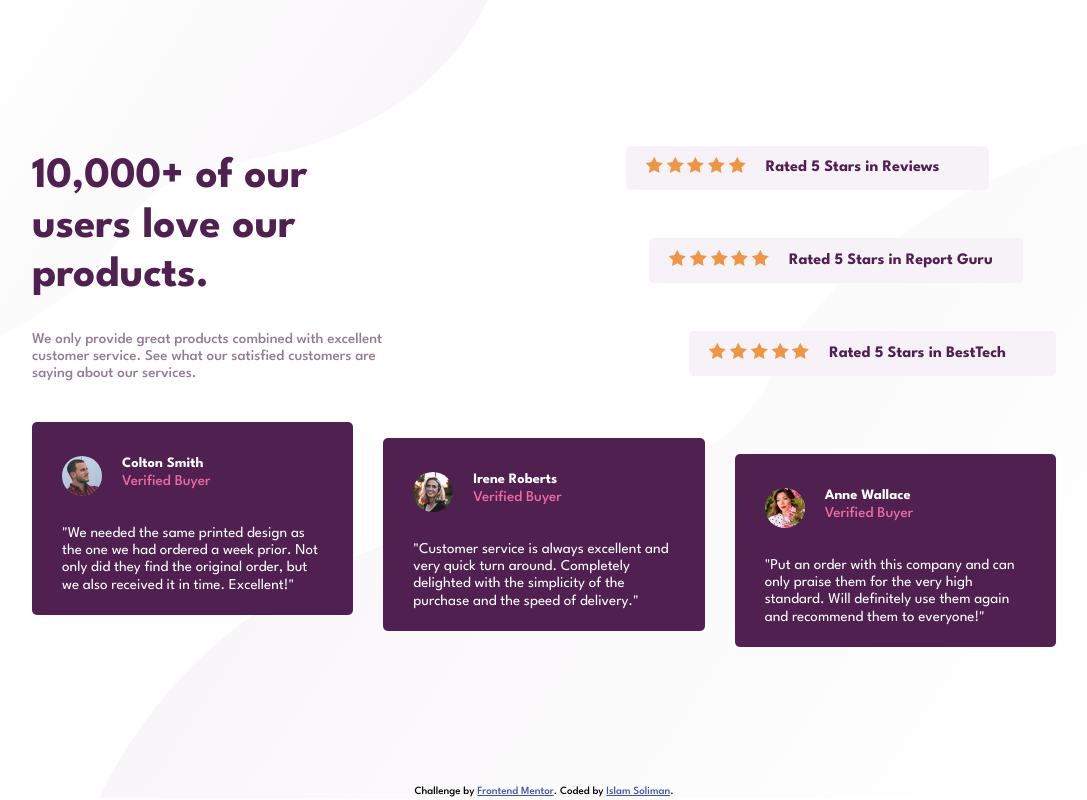
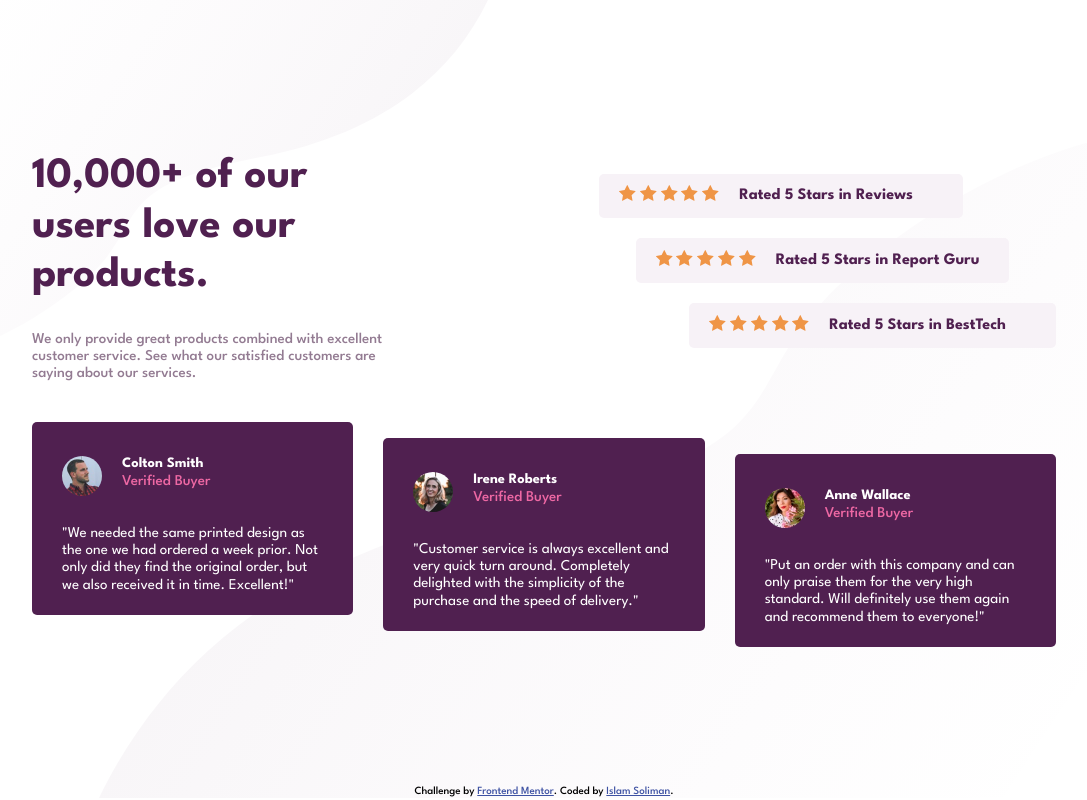
Before and after one commit to simokitkat/Social-proof-section, a plain HTML site: page index.html in a window 1280 px wide. Shown: the whole page, without its empty margins (96-1183 px from the left). Drawn offline with Linux system fonts and the light colour scheme.

Commit message:
edited the CSS file

```diff
--- a/CSS/style.css
+++ b/CSS/style.css
@@ -97,7 +97,8 @@ section {
     grid-template-columns: 1fr;
     justify-items: flex-end;
     align-items: center;
-    gap: 5px;
+    align-content: center;
+    gap: 20px;
     width: 65%;
 }
 
@@ -123,13 +124,13 @@ section {
 }
 
 .right>div:first-child {
-    margin-right: 10%;
+    margin-right: 14%;
     padding-right: 50px;
 }
 
 .right>div:nth-child(2) {
     padding-right: 30px;
-    margin-right: 5%;
+    margin-right: 7%;
 }
 
 .right>div:last-child {
```
